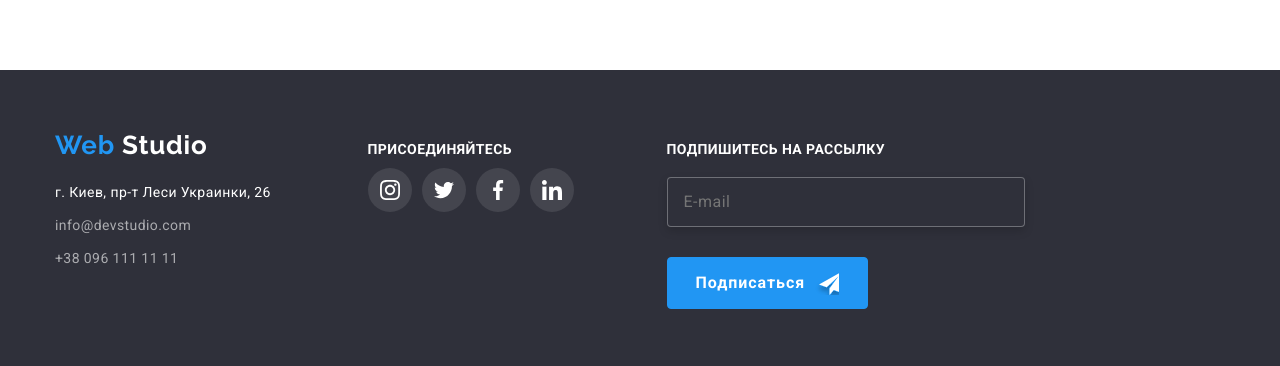
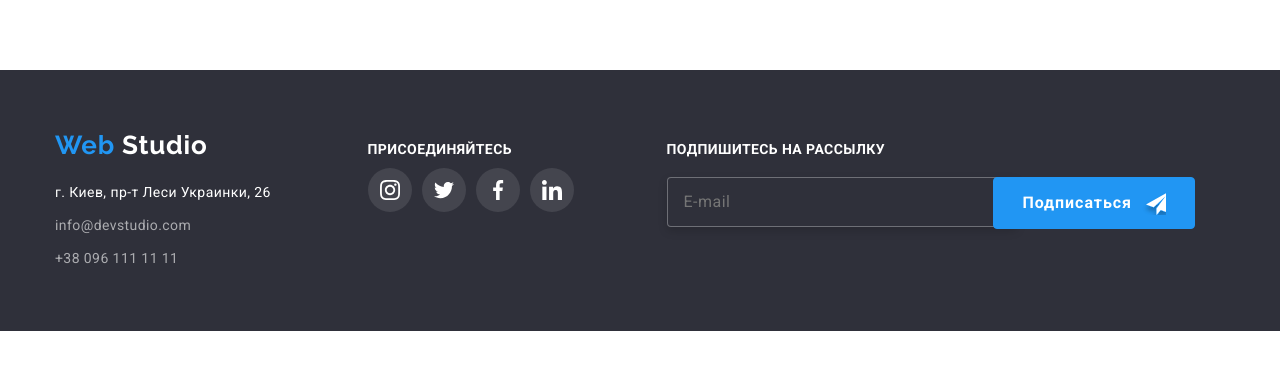
Before and after one commit to OcksanaBondarenko/goit-markup-hw-06, a plain HTML site: page index.html in a window 1280 px wide. Shown: the part 2632-2998 px from the top of the page. After the commit the page ends 2963 px from the top, so only its background shows below. Drawn offline with nearby package versions, Linux system fonts and the light colour scheme.

Commit message:
adds and fixes the form in the footer

```diff
--- a/css/styles.css
+++ b/css/styles.css
@@ -508,11 +508,13 @@ address {
 
 
 .footer {
+  position: relative;
   font-family: inherit;
   background-color: var(--secondary-primary-text-color-theme-dark);
   padding-top: 60px;
   padding-bottom: 60px;
 }
+
 
 .footer-social-list {
   display: flex;
@@ -618,18 +620,22 @@ address {
 
 }
 
-.footer-form-label {
-  display: block;
-  margin-right: 12px;
-  margin-top: 20px;
+.footer-form-box {
+  display: inline;
 
 }
 
+.footer-form-label {
+  display: inline-block;
+  margin-top: 20px;
+}
+
 .footer-form-input {
+  outline: none;
   display: inline-flex;
-  margin-right: 12px;
+
   padding-left: 16px;
-  width: 358px;
+  min-width: 350px;
   height: 50px;
   font-family: 'Roboto';
   font-style: normal;
@@ -647,7 +653,11 @@ address {
 }
 
 .footer-form-btn {
-  min-width: 200px;
+  position: absolute;
+  bottom: 102px;
+  right: 85px;
+
+  min-width: 143px;
   padding: 10px 28px;
   border: 1px solid var(--accent-color);
   border-radius: 4px;
@@ -662,9 +672,6 @@ address {
   letter-spacing: 0.06em;
   color: var(--primary-text-color-theme-dark);
   background-color: #2196F3;
-  margin-left: auto;
-  margin-right: auto;
-  margin-top: 30px;
 
   transition-property: opacity, visibility, transform;
   transition-duration: 250ms;
--- a/index.html
+++ b/index.html
@@ -500,6 +500,7 @@
 
             <form class="footer-form">
                 <p class="footer-form-item">ПОДПИШИТЕСЬ НА РАССЫЛКУ</p>
+                <div class="footer-form-box">
                     <label class="footer-form-label">
                         <input class="footer-form-input"
                             type="email"
@@ -511,6 +512,7 @@
                         type="submit">
                         Подписаться
                     </button>
+                </div>
             </form>
 
         </div>
```
Lines whose indentation alone changed are shown as unchanged.
